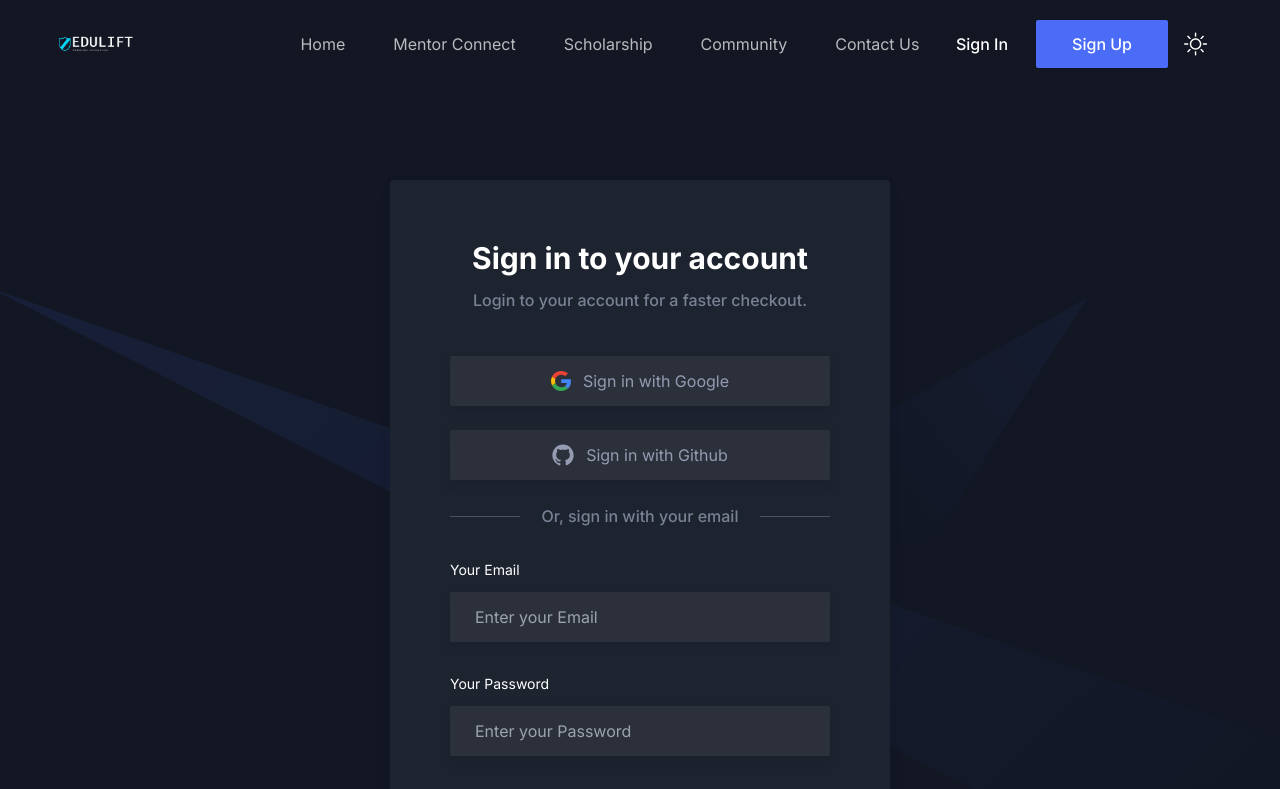
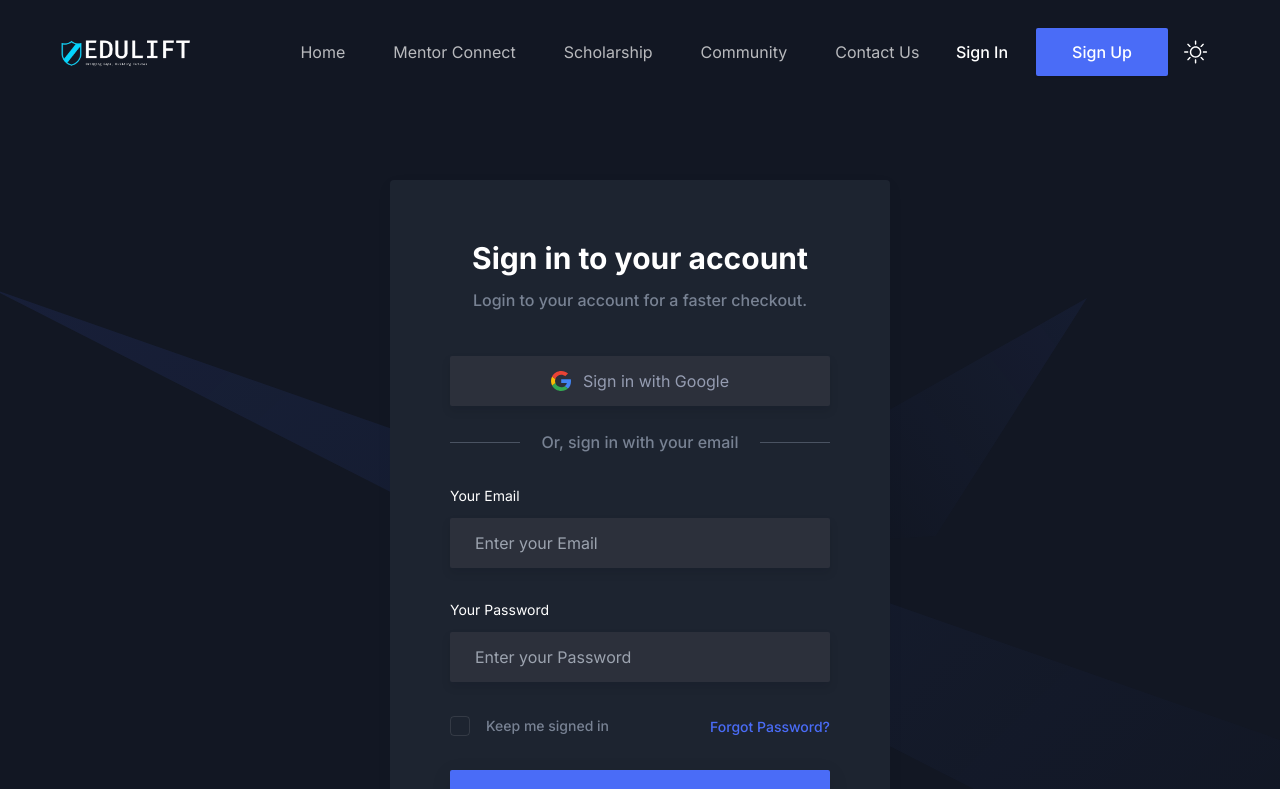
Before and after one commit to salifshaikh/Console.Code1, a Next.js app: page /signin in a window 1280 px wide. Shown: the top 789 px of the page. Built offline with nearby package versions, Linux system fonts and the light colour scheme.

Commit message:
logo adjusted

```diff
--- a/src/app/signin/page.tsx
+++ b/src/app/signin/page.tsx
@@ -59,7 +59,7 @@
                   Sign in with Google
                 </button>
 
-                <button className="border-stroke dark:text-body-color-dark dark:shadow-two mb-6 flex w-full items-center justify-center rounded-sm border bg-[#f8f8f8] px-6 py-3 text-base text-body-color outline-none transition-all duration-300 hover:border-primary hover:bg-primary/5 hover:text-primary dark:border-transparent dark:bg-[#2C303B] dark:hover:border-primary dark:hover:bg-primary/5 dark:hover:text-primary dark:hover:shadow-none">
+                {/* <button className="border-stroke dark:text-body-color-dark dark:shadow-two mb-6 flex w-full items-center justify-center rounded-sm border bg-[#f8f8f8] px-6 py-3 text-base text-body-color outline-none transition-all duration-300 hover:border-primary hover:bg-primary/5 hover:text-primary dark:border-transparent dark:bg-[#2C303B] dark:hover:border-primary dark:hover:bg-primary/5 dark:hover:text-primary dark:hover:shadow-none">
                   <span className="mr-3">
                     <svg
                       fill="currentColor"
@@ -72,7 +72,7 @@
                     </svg>
                   </span>
                   Sign in with Github
-                </button>
+                </button> */}
                 <div className="mb-8 flex items-center justify-center">
                   <span className="hidden h-[1px] w-full max-w-[70px] bg-body-color/50 sm:block"></span>
                   <p className="w-full px-5 text-center text-base font-medium text-body-color">
--- a/src/components/Header/index.tsx
+++ b/src/components/Header/index.tsx
@@ -59,15 +59,15 @@
                 <Image
                   src="/images/logo/logo_light.png"
                   alt="logo"
-                  width={80}
-                  height={80}
+                  width={140}
+                  height={140}
                   className=" dark:hidden"
                 />
                 <Image
                   src="/images/logo/logo_dark.png"
                   alt="logo"
-                  width={80}
-                  height={80}
+                  width={140}
+                  height={140}
                   className="hidden dark:block"
                 />
               </Link>
```
